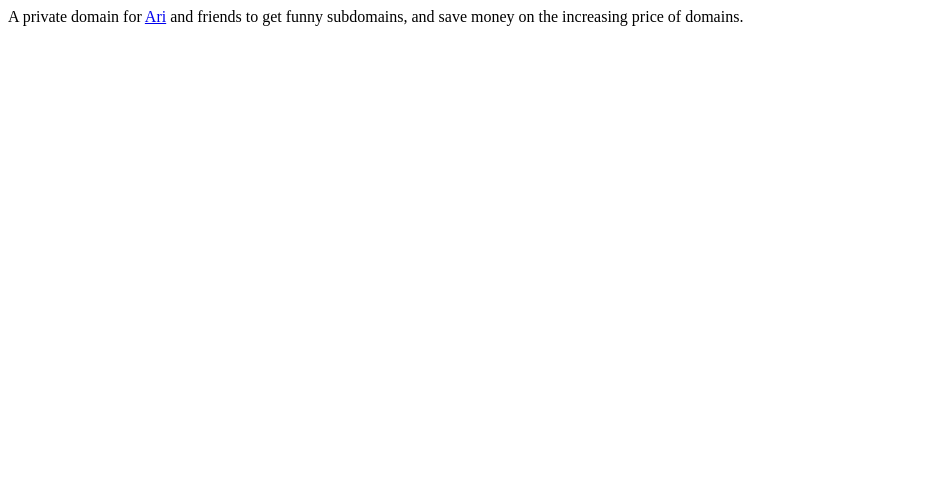
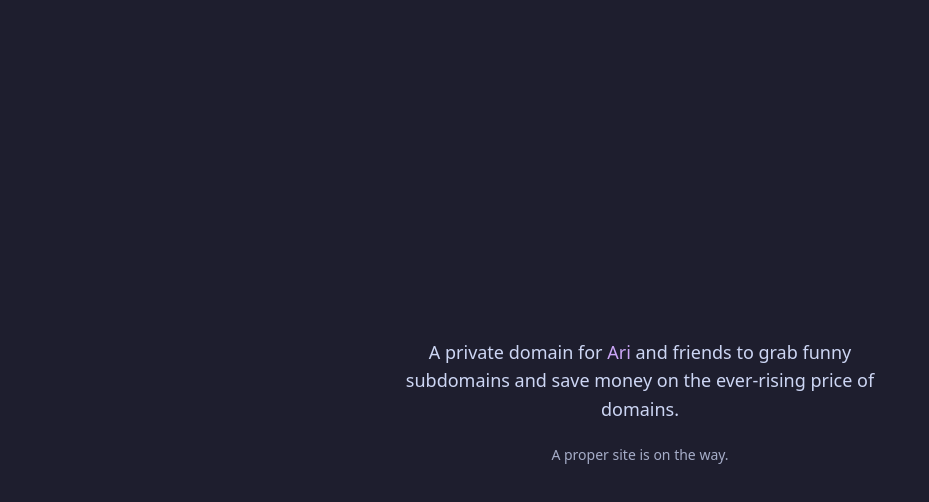
Before and after one commit to AriTheStupidCat/stupid.cat, a plain HTML site: page index.html in a window 1280 px wide. Shown: the whole page, without its empty margins (0-929 px from the left). Drawn offline with Linux system fonts and the light colour scheme.

Commit message:
Update index.html

```diff
--- a/index.html
+++ b/index.html
@@ -1 +1,51 @@
-A private domain for <a href="https://a.stupid.cat">Ari</a> and friends to get funny subdomains, and save money on the increasing price of domains.
+<!doctype html>
+<html lang="en">
+
+<head>
+  <meta charset="utf-8">
+  <meta name="viewport" content="width=device-width, initial-scale=1">
+  <title>stupid.cat</title>
+  <meta name="description" content="A private domain for Ari and friends to grab funny subdomains and dodge rising domain prices.">
+  <meta name="theme-color" content="#cba6f7">
+  <meta name="robots" content="noindex">
+  <style>
+    :root {
+      --base: #1e1e2e;
+      --text: #cdd6f4;
+      --muted: #a6adc8;
+      --mauve: #cba6f7;
+    }
+    html, body { height: 100%; margin: 0; }
+    body {
+      display: grid;
+      place-items: center;
+      padding: 1.5rem;
+      box-sizing: border-box;
+      background: var(--base);
+      color: var(--text);
+      font: 1.125rem/1.6 ui-sans-serif, system-ui, -apple-system, "Segoe UI", Roboto, sans-serif;
+      text-align: center;
+    }
+    main { max-width: 32rem; }
+    a {
+      color: var(--mauve);
+      text-decoration: none;
+      border-bottom: 1px solid transparent;
+    }
+    a:hover { border-bottom-color: currentColor; }
+    .tag {
+      margin-top: 1.25rem;
+      font-size: 0.875rem;
+      color: var(--muted);
+    }
+  </style>
+</head>
+
+<body>
+  <main>
+    <p>A private domain for <a href="https://a.stupid.cat">Ari</a> and friends to grab funny subdomains and save money on the ever-rising price of domains.</p>
+    <p class="tag">A proper site is on the way.</p>
+  </main>
+</body>
+
+</html>
```
